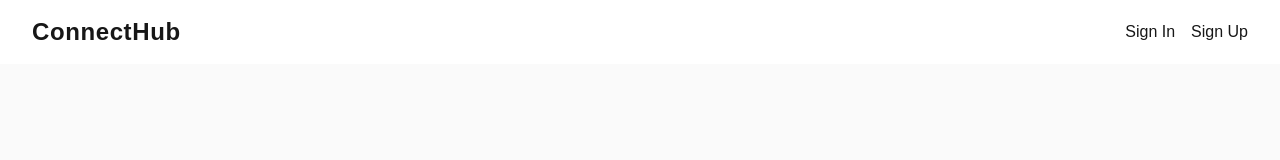
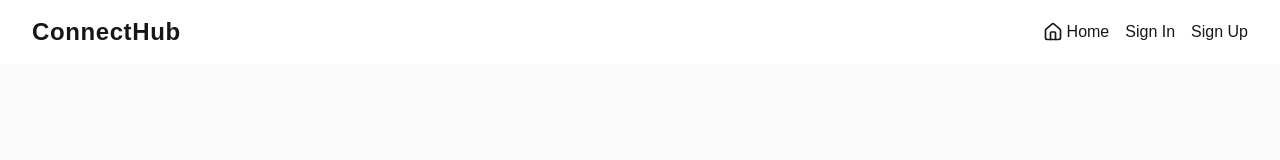
Before and after one commit to Shinia-Gupta/connecthub, a Next.js app: page / in a window 1280 px wide. Shown: the top 160 px of the page. Built offline with nearby package versions, Linux system fonts and the light colour scheme; no server answers.

Commit message:
add home page navigation on navbar

```diff
--- a/package.json
+++ b/package.json
@@ -17,6 +17,7 @@
     "bcryptjs": "^3.0.3",
     "dotenv": "^17.2.3",
     "formik": "^2.4.6",
+    "lucide-react": "^0.553.0",
     "next": "16.0.1",
     "next-auth": "^5.0.0-beta.30",
     "prisma": "^6.19.0",
--- a/src/app/components/Navbar.tsx
+++ b/src/app/components/Navbar.tsx
@@ -2,6 +2,7 @@ import { auth } from "@/src/auth";
 import Image from "next/image";
 import Link from "next/link";
 import SignoutBtn from "./sign-out-button";
+import { Home } from "lucide-react";
 
 export default async function Navbar(){
 
@@ -20,6 +21,10 @@ export default async function Navbar(){
         <div className="flex items-center gap-4">
           {!user ? (
             <>
+            <Link href="/" className="flex items-center gap-1 hover:opacity-80">
+              <Home className="w-5 h-5" />
+              <span>Home</span>
+            </Link>
             <Link href={"/login"}>Sign In</Link>
             <Link href={"/signup"}>Sign Up</Link>
             </>
```
Also changed, not shown: 1 other file (tests, documents, lock files or other folders).
